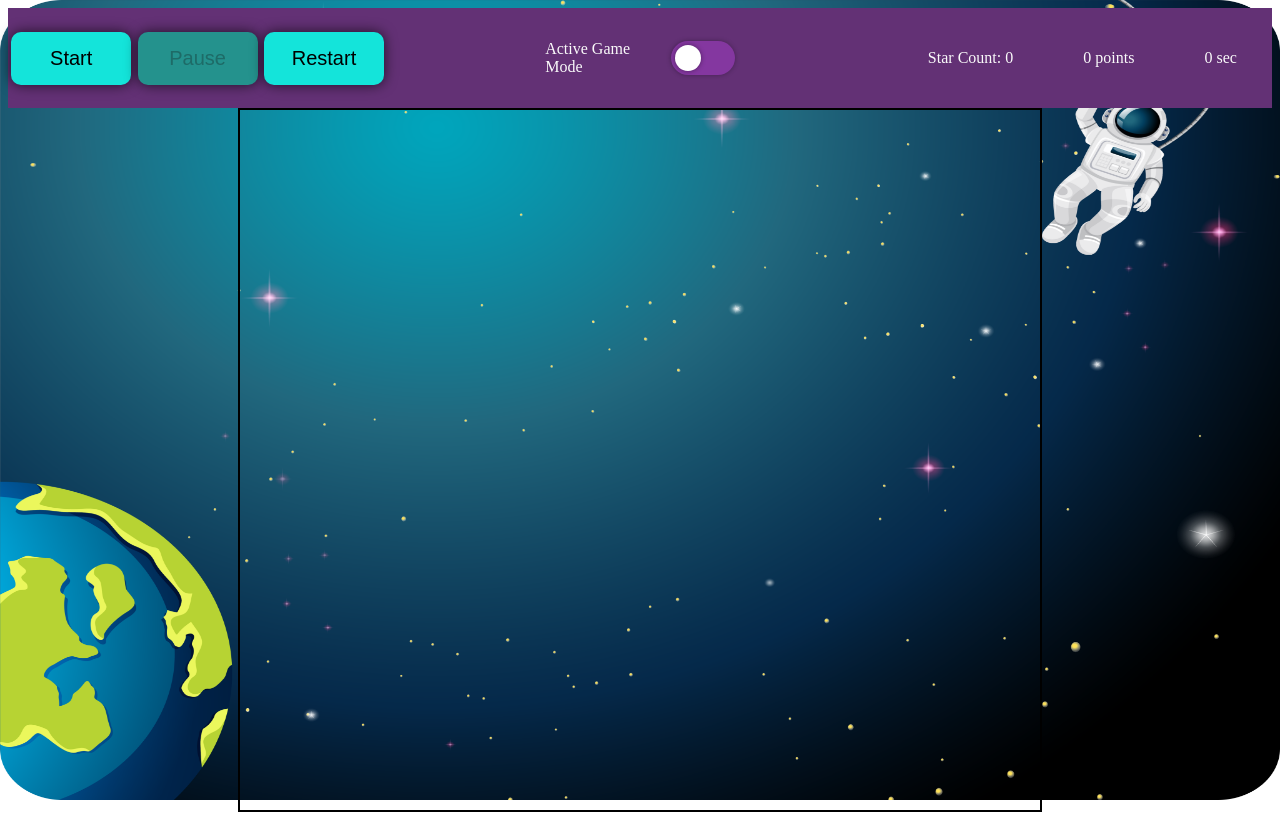
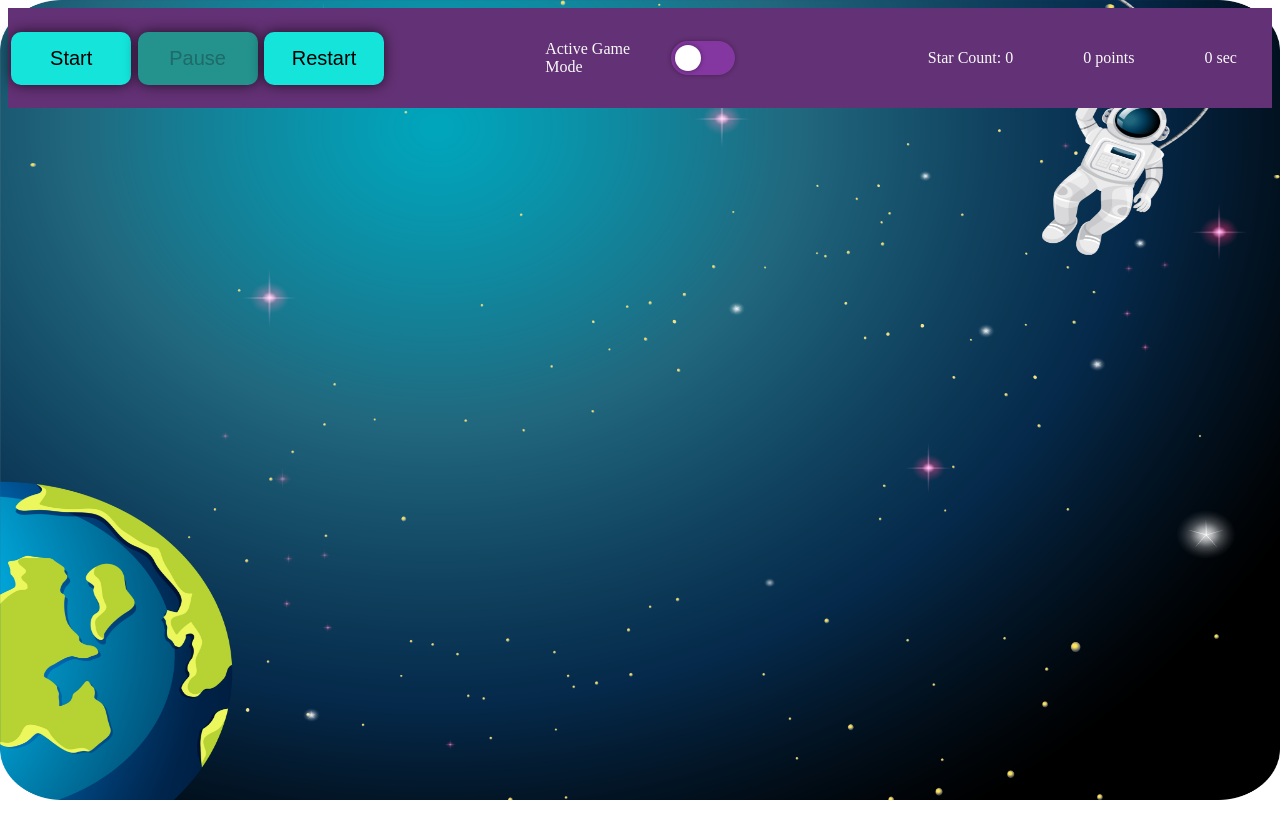
Before and after one commit to xylb-pro/test-task-sirius-future, a Next.js app: page / in a window 1280 px wide. Built offline with nearby package versions, Linux system fonts and the light colour scheme.

Commit message:
changes: remove user-select remove border

```diff
--- a/layouts/FallingStarsZone.tsx
+++ b/layouts/FallingStarsZone.tsx
@@ -35,7 +35,7 @@ export const FallingStarsZone: React.FC<FallingStarsZoneType> = () => {
 const ZoneContainer = styled.div`
   position: relative;
   margin: 0 auto;
-  border: 2px solid black;
   width: 800px;
   height: calc(100vh - 100px);
+  user-select: none;
 `;
```
